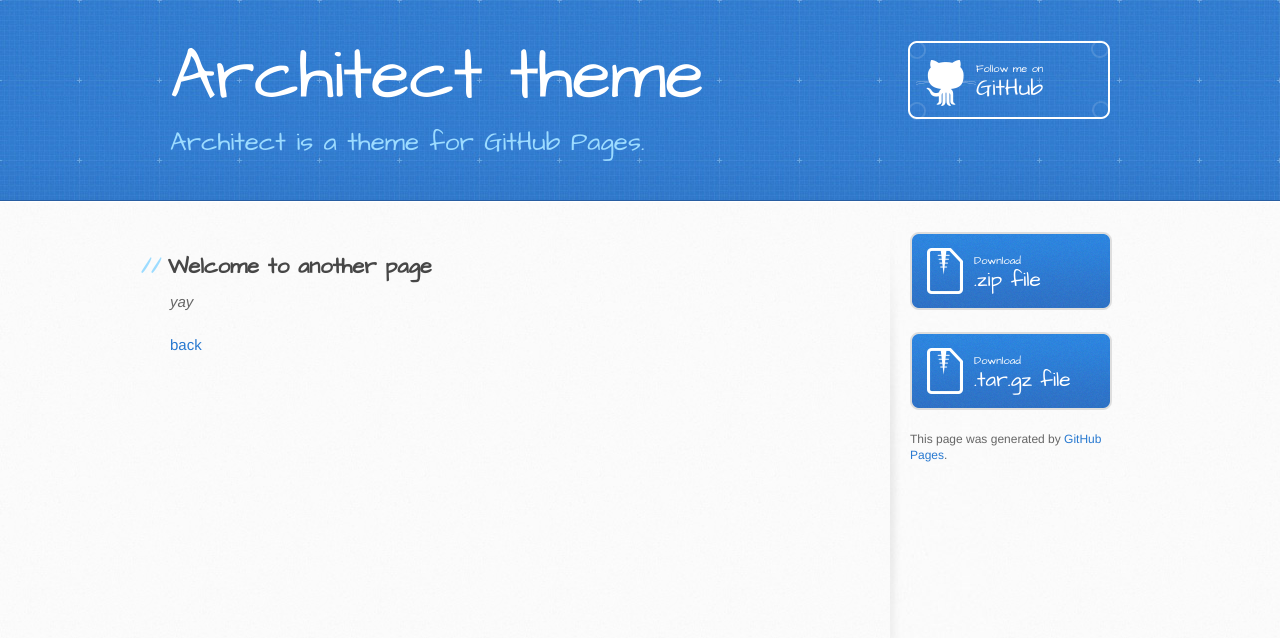
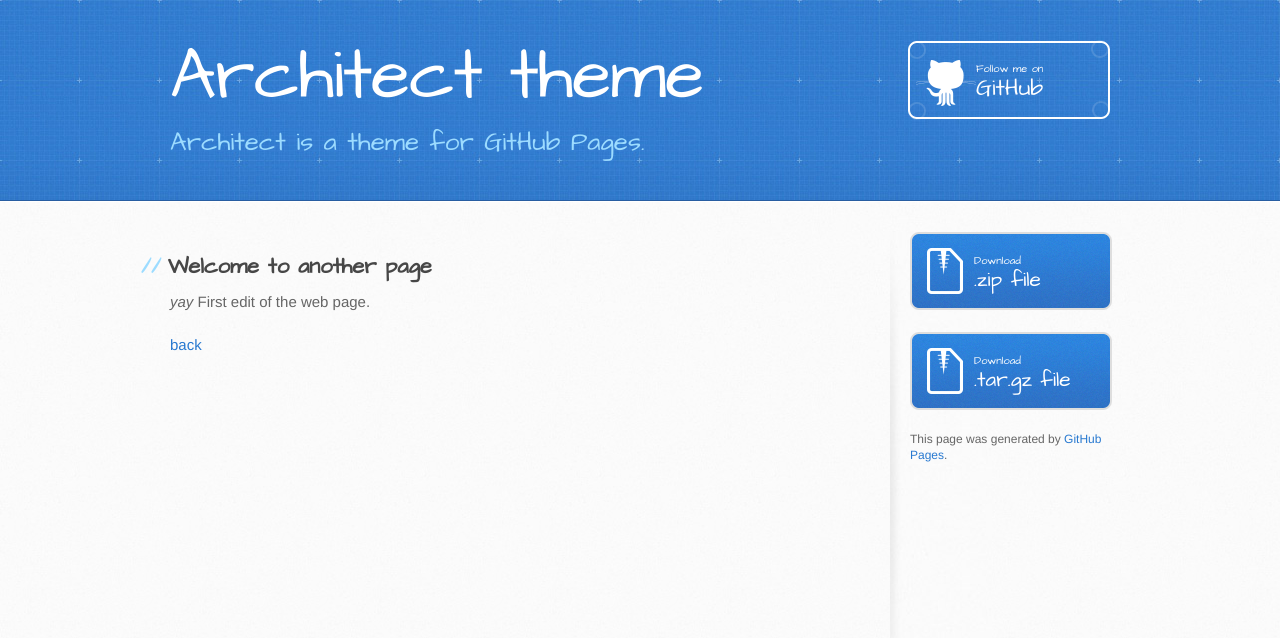
Before and after one commit to YeomansSam/YeomansSam.github.io, a Jekyll site: the page built from another-page.md, in a window 1280 px wide. Shown: the top 638 px of the page. Built offline with Jekyll 4.4.1, drawn with Linux system fonts in a browser that asks for light colours; our own code applies the rules of GitHub Pages for plain Markdown files.

Commit message:
Update another-page.md
Did first update to the web page

```diff
--- a/another-page.md
+++ b/another-page.md
@@ -5,5 +5,6 @@ layout: default
 ## Welcome to another page
 
 _yay_
+First edit of the web page.
 
 [back](./)
```
